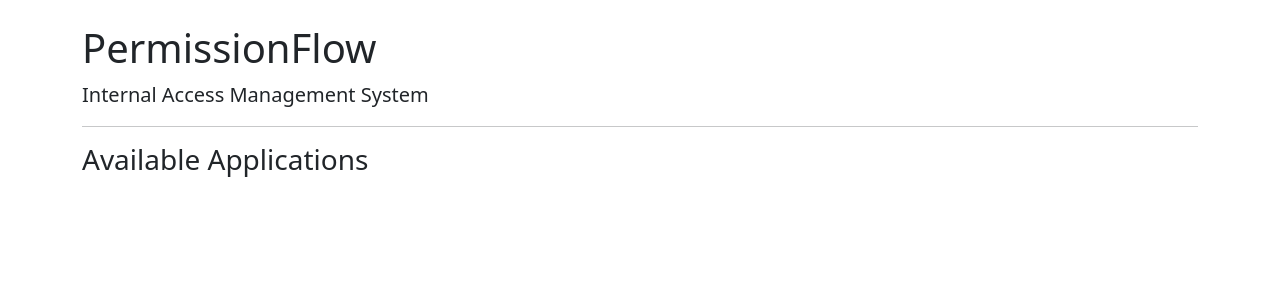
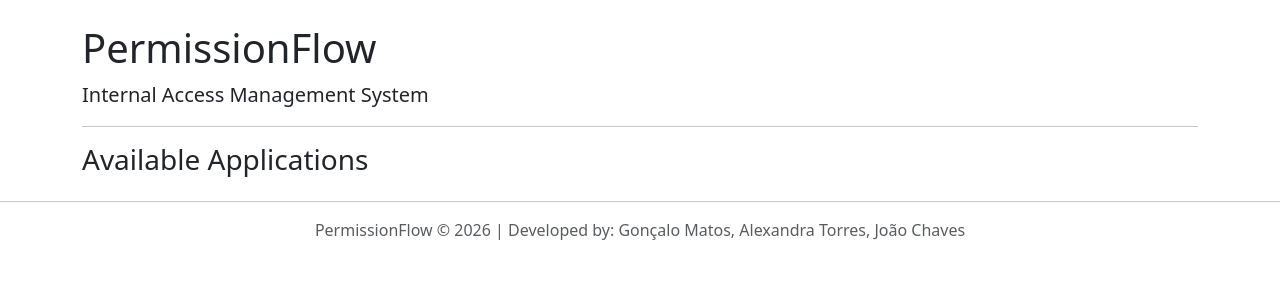
Before and after one commit to up202108761/PermissionFlow, a FastAPI app: page / in a window 1280 px wide. Shown: the part 56-356 px from the top of the page. Run offline with FastAPI, Linux system fonts and the light colour scheme.

Commit message:
almost done

```diff
--- a/app/main.py
+++ b/app/main.py
@@ -22,6 +22,8 @@ templates = Jinja2Templates(directory="app/templates")
 @app.get("/", response_class=HTMLResponse)
 def home(request: Request):
 
+    success = request.query_params.get("success")
+
     db = SessionLocal()
 
     applications = (
@@ -36,7 +38,8 @@ def home(request: Request):
         request=request,
         name="index.html",
         context={
-            "applications": applications
+            "applications": applications,
+            "success": success
         }
     )
 
@@ -81,7 +84,7 @@ def submit_request(
 
     db.close()
 
-    return RedirectResponse("/", status_code=303)
+    return RedirectResponse("/?success=1", status_code=303)
 
 
 @app.get("/users")
@@ -158,6 +161,7 @@ def owner_dashboard(request: Request):
             joinedload(AccessRequest.application)
         )
         .filter(AccessRequest.status == "Pending")
+        .filter(AccessRequest.status == "Pending")
         .all()
     )
 
--- a/app/templates/base.html
+++ b/app/templates/base.html
@@ -31,4 +31,18 @@
 </div>
 
 </body>
+<hr>
+
+<div class="text-center text-muted mb-3">
+
+PermissionFlow © 2026 |
+
+Developed by:
+
+Gonçalo Matos,
+Alexandra Torres,
+João Chaves
+
+</div>
+
 </html>
--- a/app/templates/index.html
+++ b/app/templates/index.html
@@ -10,6 +10,16 @@ Internal Access Management System
 
 <hr>
 
+{% if success %}
+
+<div class="alert alert-success">
+
+Request submitted successfully!
+
+</div>
+
+{% endif %}
+
 <h3>Available Applications</h3>
 
 <div class="row">
@@ -18,7 +28,7 @@ Internal Access Management System
 
 <div class="col-md-4 mb-3">
 
-<div class="card">
+<div class="card shadow-sm h-100">
 
 <div class="card-body">
 
```
Also changed, not shown: app/templates/my_requests.html (+19 -1 lines).
